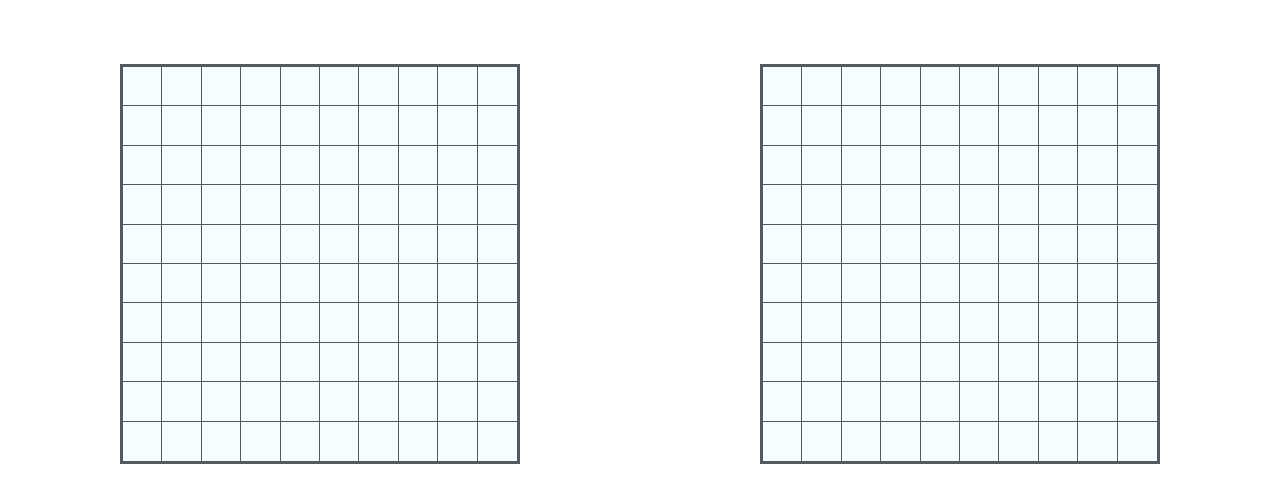
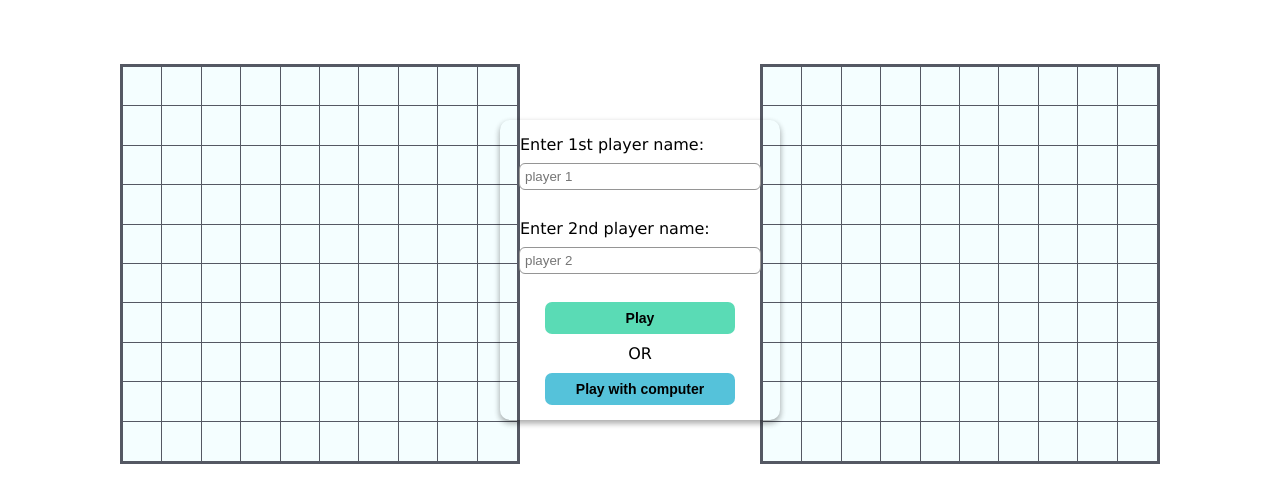
Before and after one commit to ehsan-saf/battleship, a plain HTML site: page index.html in a window 1280 px wide. Drawn offline with Linux system fonts and the light colour scheme.

Commit message:
Design player info input

```diff
--- a/index.html
+++ b/index.html
@@ -10,6 +10,33 @@
   <body>
     <main class="main">
       <div class="boards"></div>
+      <div class="input-group">
+        <label for="player1-input">
+          Enter 1st player name:
+          <input
+            type="text"
+            name="player1-input"
+            id="player1-input"
+            placeholder="player 1"
+          />
+        </label>
+        <label for="player2-input">
+          Enter 2nd player name:
+          <input
+            type="text"
+            name="player2-input"
+            id="player2-input"
+            placeholder="player 2"
+          />
+        </label>
+        <div class="button-group">
+          <button class="menu-button play-button">Play</button>
+          <div>OR</div>
+          <button class="menu-button computer-button">
+            Play with computer
+          </button>
+        </div>
+      </div>
     </main>
   </body>
 </html>
--- a/style.css
+++ b/style.css
@@ -12,6 +12,10 @@
   --grid-border: #545863;
   --cell-bg: #f4feff;
   --target-glow: rgb(71, 83, 255);
+}
+
+body {
+  font-family: Verdana, Geneva, Tahoma, sans-serif;
 }
 
 /* ---------------- Main Section ------------------- */
@@ -56,6 +60,88 @@
     box-shadow: 0 0 3px -3px var(--target-glow);
   }
   to {
+    border-radius: 3px;
     box-shadow: 0 0 3px 3px var(--target-glow);
   }
 }
+
+/* --------- Game Start Menu ------------  */
+
+.input-group {
+  position: absolute;
+  left: calc(50% - 140px);
+  top: 15%;
+
+  display: grid;
+  grid-template-rows: repeat(2, 1fr);
+  grid-template-columns: 240px;
+  justify-content: center;
+  gap: 20px;
+
+  width: 280px;
+  height: 300px;
+  padding-top: 15px;
+  padding-bottom: 15px;
+
+  border-radius: 10px;
+  box-shadow:
+    rgba(0, 0, 0, 0.16) 0px 3px 6px,
+    rgba(0, 0, 0, 0.23) 0px 3px 6px;
+}
+
+.input-group input[type="text"] {
+  outline: 1px solid rgb(149, 149, 149);
+  border: none;
+  border-radius: 5px;
+
+  padding: 5px;
+
+  transition: outline 0.2s;
+}
+
+.input-group input[type="text"]:focus {
+  outline: 1px solid blue;
+}
+
+.input-group label {
+  display: flex;
+  flex-direction: column;
+  gap: 10px;
+}
+
+.button-group {
+  display: grid;
+  justify-content: center;
+  justify-items: center;
+  gap: 10px;
+}
+
+.menu-button {
+  border-radius: 7px;
+  border: none;
+
+  width: 190px;
+
+  padding: 8px 20px;
+
+  font-size: 14px;
+  font-weight: bold;
+
+  cursor: pointer;
+}
+
+.play-button {
+  background-color: #5adbb5;
+}
+
+.computer-button {
+  background-color: #55c2da;
+}
+
+.play-button:hover {
+  background-color: #4ebd9b;
+}
+
+.computer-button:hover {
+  background-color: #459caf;
+}
```
